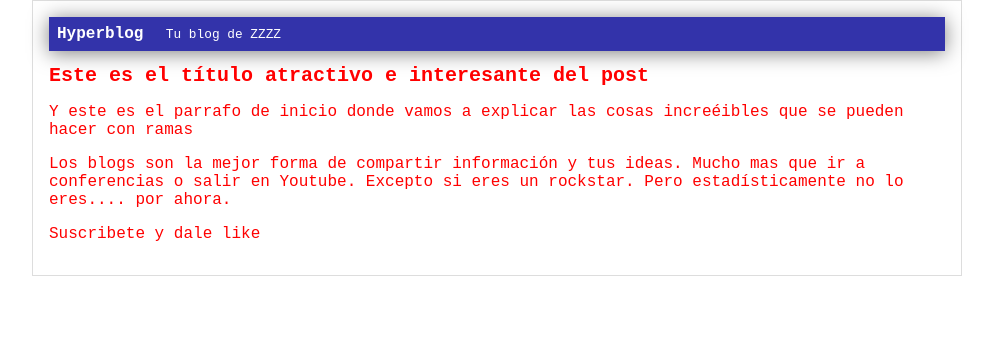
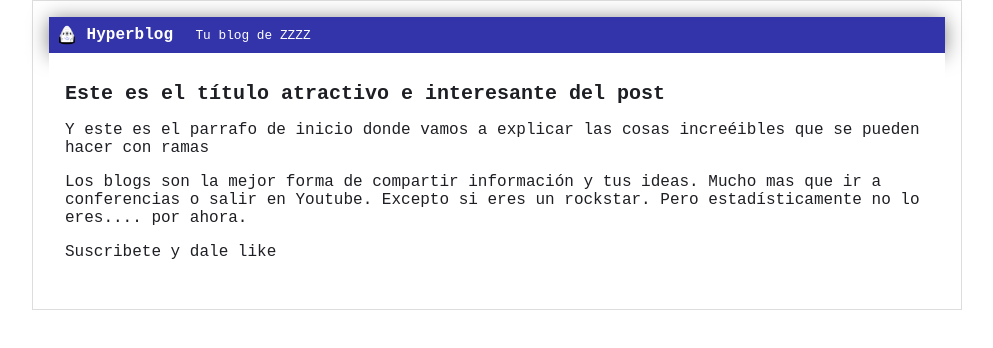
Before and after one commit to lrangelc/hyperblog, a plain HTML site: page blogpost.html in a window 1280 px wide. Shown: the whole page, without its empty margins (143-1136 px from the left). Drawn offline with Linux system fonts and the light colour scheme.

Commit message:
color de fondo, logo nuevo y mejor color de header

```diff
--- a/blogpost.html
+++ b/blogpost.html
@@ -10,6 +10,7 @@
 <body>
         <div id="container">
                 <div id="cabecera">
+                    <img id="logo" src="imagenes/dragon.png"/>
                         Hyperblog
                         <span id="tagline">Tu blog de ZZZZ</span>
                     </div>
--- a/css/estilos.css
+++ b/css/estilos.css
@@ -1,6 +1,6 @@
 body
 {
-    color: red;
+    color: #1e1f24;
     text-align: center;
     font-family: 'Courier New', Courier, monospace;
     font-size: 16px;
@@ -16,6 +16,12 @@ body
     font-weight: bold;
     margin: 0;
     padding: 0.5em;
+}
+
+#cabecera #logo
+{
+    width: 20px;
+    vertical-align: middle;
 }
 
 #cabecera #tagline
@@ -38,3 +44,9 @@ body
 {
     font-size: 20px;
 }
+
+#post
+{
+    background: white;
+    padding: 1em;
+}
```
